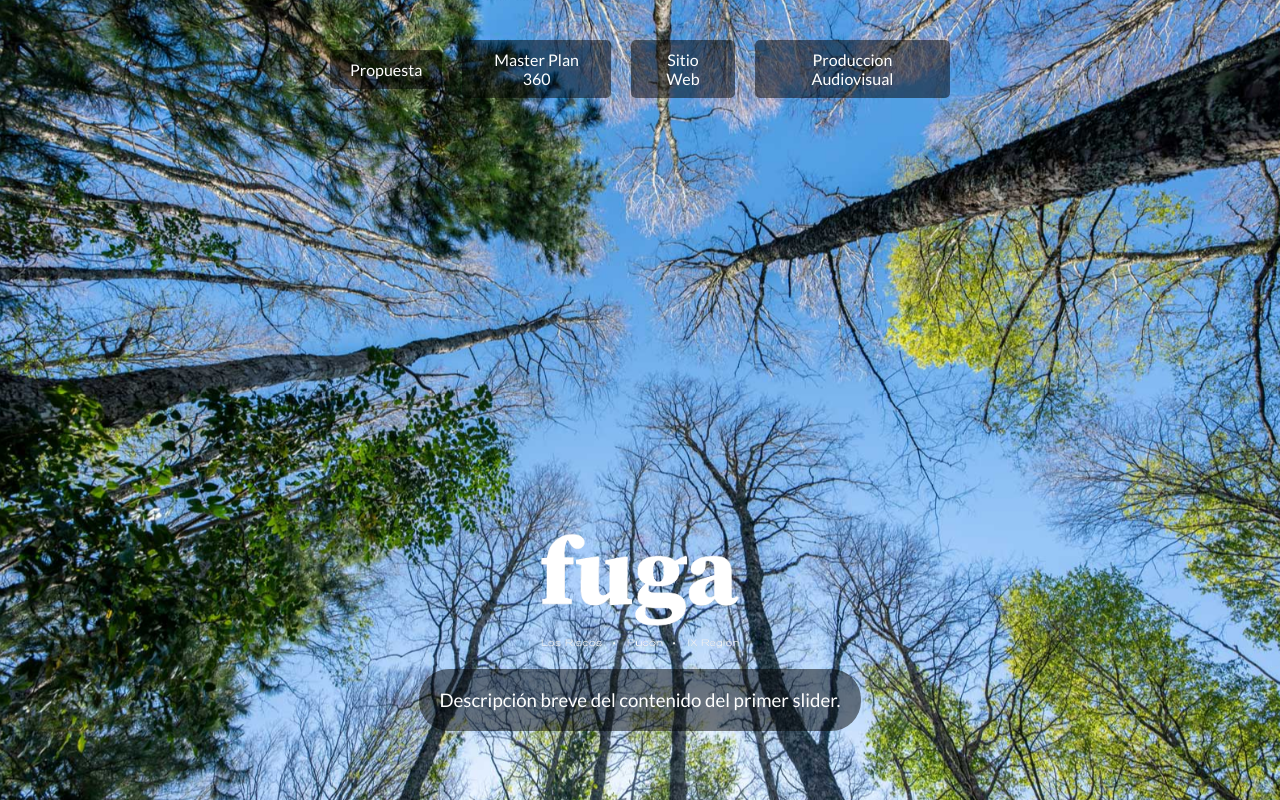
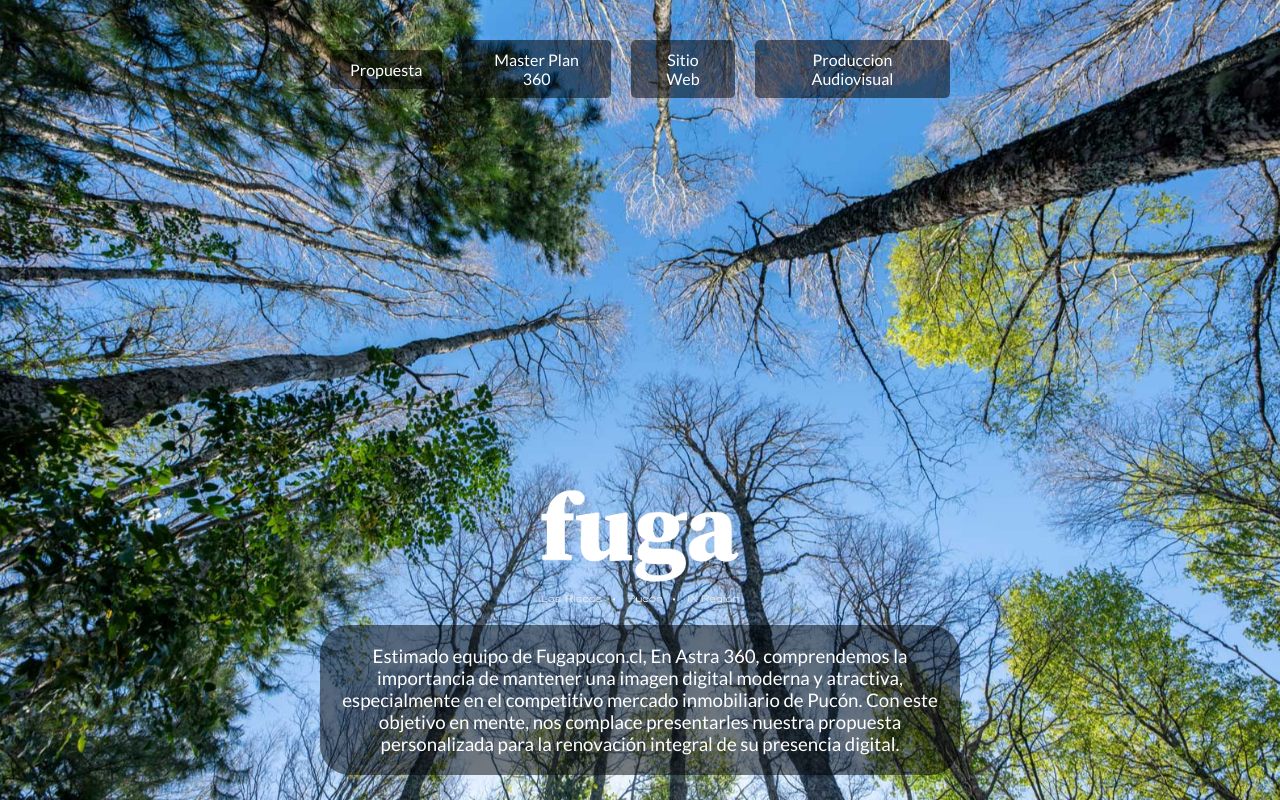
Before and after one commit to CristianVR360/astra-app, a React (Create React App) app: page /propuesta-fuga in a window 1280 px wide. Built offline with nearby package versions, Linux system fonts and the light colour scheme.

Commit message:
Correccion primer slider

```diff
--- a/src/components/Propuesta fuga/PropuestaFuga.js
+++ b/src/components/Propuesta fuga/PropuestaFuga.js
@@ -12,7 +12,7 @@ const PropuestaFuga = () => {
   const [activeImage, setActiveImage] = useState(inmobiliariaImg);
   const [activeContent, setActiveContent] = useState({
     title: "Título del Primer Slider",
-    description: "Descripción breve del contenido del primer slider.",
+    description: "Estimado equipo de Fugapucon.cl, En Astra 360, comprendemos la importancia de mantener una imagen digital moderna y atractiva, especialmente en el competitivo mercado inmobiliario de Pucón. Con este objetivo en mente, nos complace presentarles nuestra propuesta personalizada para la renovación integral de su presencia digital.",
   });
 
   const services = [
```
